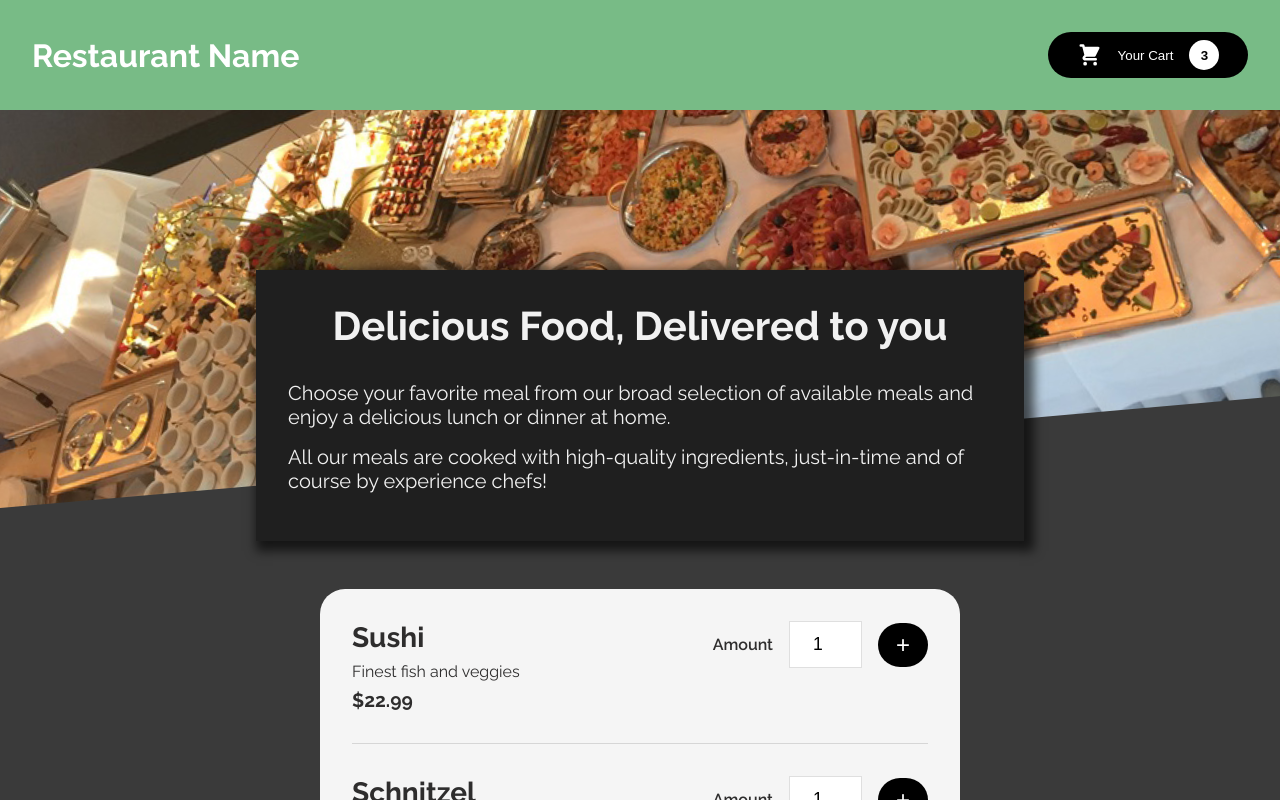
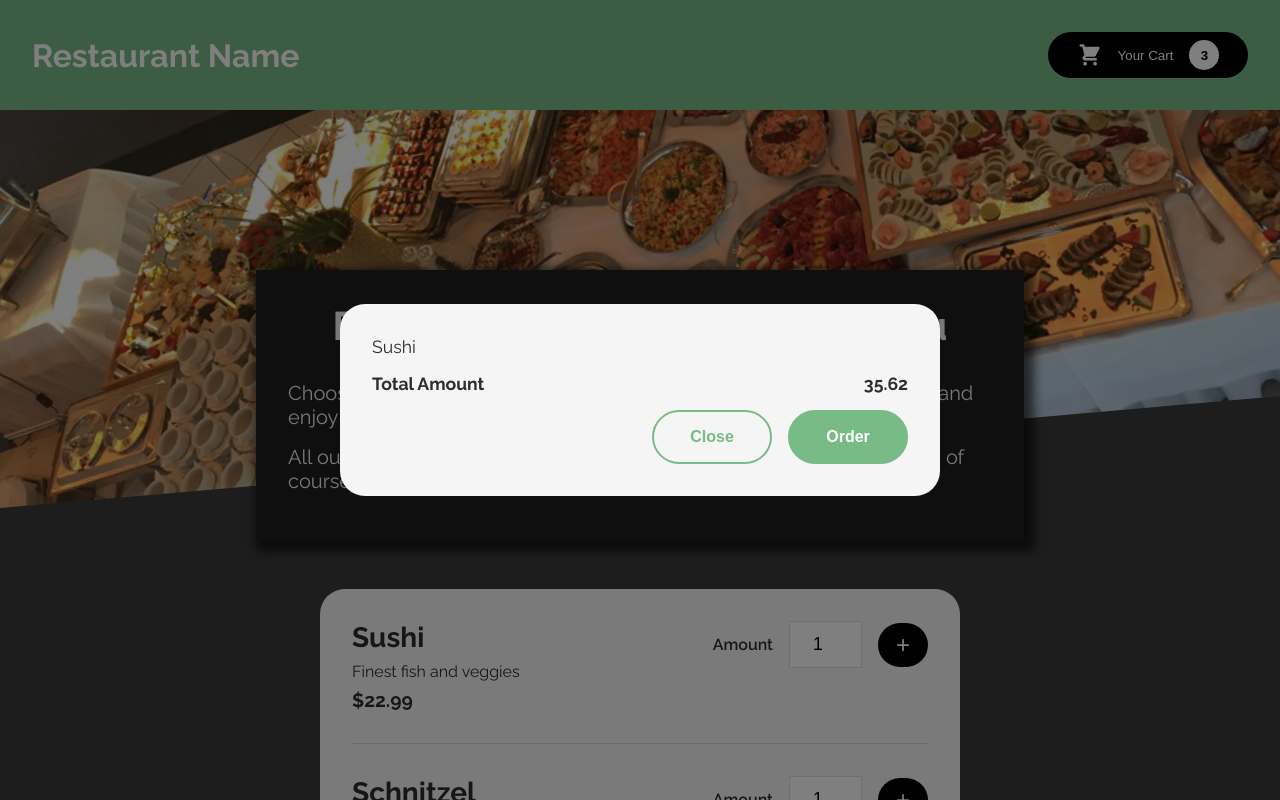
Before and after one commit to steppjason/restaurant-app, a React (Create React App) app: page / in a window 1280 px wide. Shown: the top 800 px of the page. Built offline with nearby package versions, Linux system fonts and the light colour scheme.

Commit message:
Cart modal overlay

```diff
--- a/public/index.html
+++ b/public/index.html
@@ -29,6 +29,7 @@
   <body>
     <noscript>You need to enable JavaScript to run this app.</noscript>
     <div id="root"></div>
+		<div id="overlays"></div>
     <!--
       This HTML file is a template.
       If you open it directly in the browser, you will see an empty page.
--- a/src/App.js
+++ b/src/App.js
@@ -2,10 +2,12 @@ import { Fragment } from "react";
 
 import Header from "./components/Layout/Header";
 import Meals from "./components/Meals/Meals";
+import Cart from "./components/Cart/Cart"
 
 const App = () => {
   return (
 		<Fragment>
+			<Cart />
 			<Header />
 			<main>
 				<Meals />
--- /dev/null
+++ b/src/components/Cart/Cart.js
@@ -0,0 +1,32 @@
+import Modal from "../UI/Modal"
+
+const Cart = (props) => {
+	const cartItems = [
+		{
+			id: "c1",
+			name: "Sushi",
+			amount: 2,
+			price: 22.99,
+		},
+	]
+
+	return (
+		<Modal>
+			<ul className="cart__items">
+				{cartItems.map((item) => (
+					<li key={item.id}>{item.name}</li>
+				))}
+			</ul>
+			<div className="cart__total">
+				<span>Total Amount</span>
+				<span>35.62</span>
+			</div>
+			<div className="cart__actions">
+				<button className="cart__close-button">Close</button>
+				<button className="cart__order-button">Order</button>
+			</div>
+		</Modal>
+	)
+}
+
+export default Cart
--- /dev/null
+++ b/src/components/UI/Backdrop.js
@@ -0,0 +1,7 @@
+const Backdrop = (props) => {
+	return (
+		<div className="backdrop"></div>
+	)
+}
+
+export default Backdrop
--- /dev/null
+++ b/src/components/UI/Modal.js
@@ -0,0 +1,16 @@
+import { Fragment } from "react"
+import ReactDOM from "react-dom"
+import Backdrop from "./Backdrop"
+import ModalOverlay from "./ModalOverlay"
+
+const portalElement = document.getElementById("overlays")
+const Modal = (props) => {
+	return (
+		<Fragment>
+			{ReactDOM.createPortal(<Backdrop />, portalElement)}
+			{ReactDOM.createPortal(<ModalOverlay>{props.children}</ModalOverlay>, portalElement)}
+		</Fragment>
+	)
+}
+
+export default Modal
--- /dev/null
+++ b/src/components/UI/ModalOverlay.js
@@ -0,0 +1,9 @@
+const ModalOverlay = (props) => {
+	return (
+		<div className="modal-overlay">
+			<div className="modal-overlay__content card">{props.children}</div>
+		</div>
+	)
+}
+
+export default ModalOverlay
--- a/src/index.css
+++ b/src/index.css
@@ -44,6 +44,72 @@ ul {
 	z-index: -1;
 	overflow: hidden;
 	transform: rotateZ(-5deg) translateY(-4rem) translateX(-1rem);
+}
+
+.backdrop {
+	position: fixed;
+	top: 0;
+	right: 0;
+	bottom: 0;
+	left: 0;
+	background-color: black;
+	opacity: 0.5;
+}
+
+.modal-overlay {
+	display: flex;
+	justify-content: center;
+	align-items: center;
+	position: fixed;
+	top: 0;
+	right: 0;
+	bottom: 0;
+	left: 0;
+}
+
+.modal-overlay__content {
+	min-width: 600px;
+}
+
+.cart__items {
+	font-size: 1.1rem;
+}
+
+.cart__items > li {
+	margin: 0 0 1rem 0;
+}
+
+.cart__total {
+	display: flex;
+	justify-content: space-between;
+	font-size: 1.1rem;
+	font-weight: 700;
+}
+
+.cart__actions {
+	display: flex;
+	justify-content: flex-end;
+}
+
+.cart__actions > button {
+	border: 2px solid rgb(120,187,134);
+	padding: 1rem;
+	border-radius: 30px;
+	min-width: 120px;
+	margin: 1rem 0 0 1rem;
+	font-weight: 800;
+	font-size: 1rem;
+	cursor: pointer;
+}
+
+.cart__order-button {
+	background-color: rgb(120, 187, 134);
+	color: white;
+}
+
+.cart__close-button {
+	background-color: transparent;
+	color: rgb(120, 187, 134);
 }
 
 .cart-button {
@@ -94,10 +160,10 @@ ul {
 	background-color: rgb(31, 31, 31);
 	color: rgb(241, 241, 241);
 	width: 60%;
-	margin: 10rem auto 0 auto ;
+	margin: 10rem auto 0 auto;
 	padding: 2rem;
 	font-size: 1.25rem;
-	box-shadow: 5px 5px 10px 5px rgba(0, 0, 0, 0.637)
+	box-shadow: 5px 5px 10px 5px rgba(0, 0, 0, 0.637);
 }
 
 .summary p {
@@ -126,7 +192,7 @@ ul {
 	justify-content: space-between;
 	padding: 0 0 2rem 0;
 	margin: 0 0 2rem 0;
-	border-bottom: 1px solid rgb(214, 214, 214)
+	border-bottom: 1px solid rgb(214, 214, 214);
 }
 
 .meal-item:last-child {
```
Also changed, not shown: src/components/UI/Input.js (line endings or trailing spaces), 1 other file (tests, documents, lock files or other folders).
